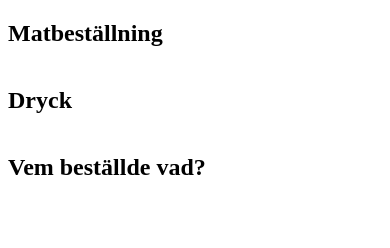
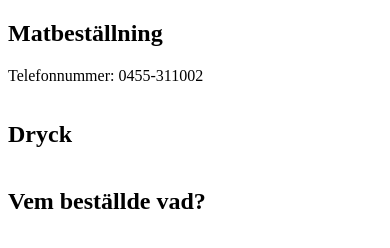
Before and after one commit to Validus/indiskt, a PHP site: template application/views/scripts/order/summary.phtml in a window 390 px wide. Shown: the part 197-445 px from the top of the page. Run offline with PHP 8.4, Linux system fonts and the light colour scheme; the template is opened without the code that fills it, so the values that code supplies are empty.

Commit message:
Added phone number

```diff
--- a/application/views/scripts/order/summary.phtml
+++ b/application/views/scripts/order/summary.phtml
@@ -28,6 +28,8 @@
 
 
 <h2>Matbeställning</h2>
+
+<p>Telefonnummer: 0455-311002</p>
 
 <table>
 <?php foreach ($this->foodSummary as $entry): ?>
```
